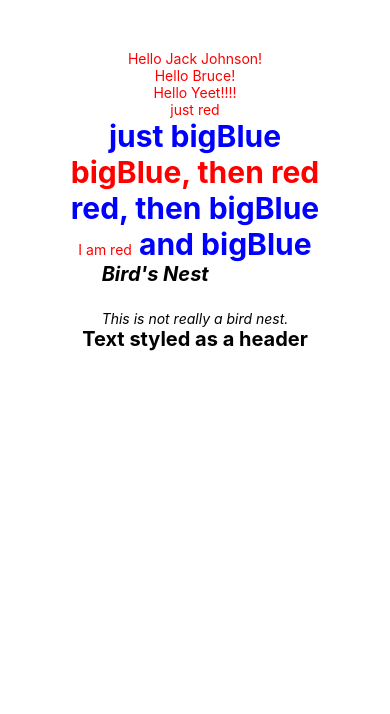
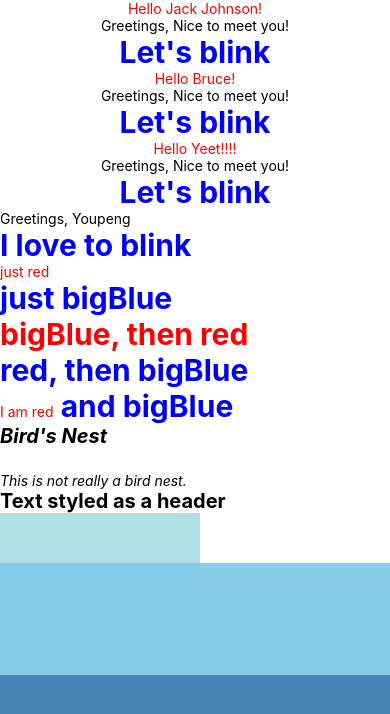
Before and after one commit to student-ministry/church-app-temp, a React Native app: screen / in a window 390 px wide. Shown: the top 714 px of the page. Built offline with nearby package versions, Linux system fonts and the light colour scheme.

Commit message:
Style and function component tests

```diff
--- a/App.tsx
+++ b/App.tsx
@@ -6,9 +6,15 @@ class Greeting extends Component {
     return (
       <View style={{alignItems: 'center'}}>
         <Text style={styles.red}>Hello {this.props.name}!</Text>
+        <GreetingV2 nameV2='Nice to meet you!' />
+        <Blink text="Let's blink" />
       </View>
     );
   }
+}
+
+function GreetingV2(prop){
+  return <Text>Greetings, {prop.nameV2}</Text>
 }
 
 class Blink extends Component {
@@ -19,7 +25,7 @@ class Blink extends Component {
       this.setState(previousState => (
         { isShowingText: !previousState.isShowingText }
       ))
-    ), 1000);
+    ), 2000);
   }
 
   //state object
@@ -55,10 +61,11 @@ export default class App extends Component {
 
   render() {
     return (
-      <View style={{alignItems: 'center', top: 50}}>
+      <View style={{flex: 1}}>
         <Greeting name='Jack Johnson' />
         <Greeting name='Bruce' />
         <Greeting name='Yeet!!!' />
+        <GreetingV2 nameV2='Youpeng' />
         <Blink text='I love to blink' />
 
         <Text style={styles.red}>just red</Text>
@@ -81,6 +88,10 @@ export default class App extends Component {
         </Text>
 
         <MyAppHeaderText>Text styled as a header</MyAppHeaderText>
+
+        <View style={{width: 200, height: 50, backgroundColor: 'powderblue'}} />
+        <View style={{flex: 2, backgroundColor: 'skyblue'}} />
+        <View style={{flex: 3, backgroundColor: 'steelblue'}} />
 
       </View>
     );
```
